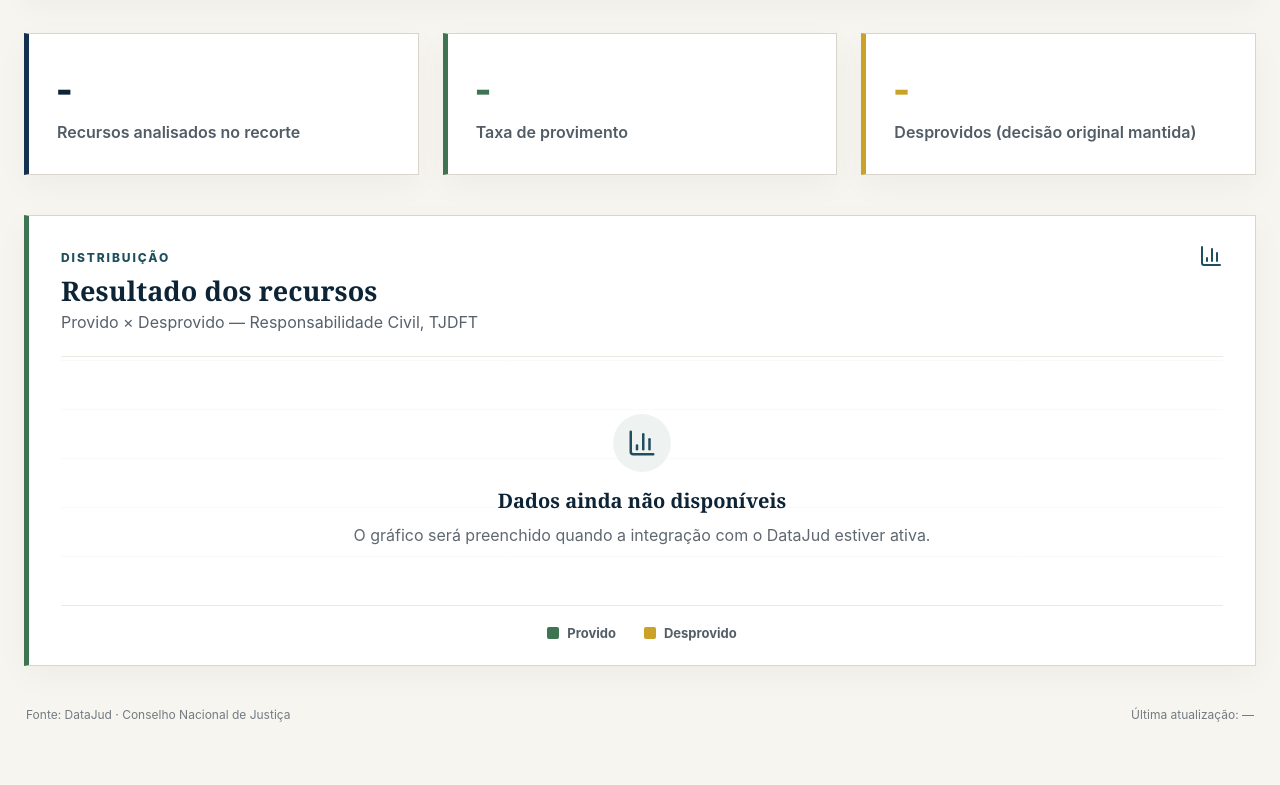
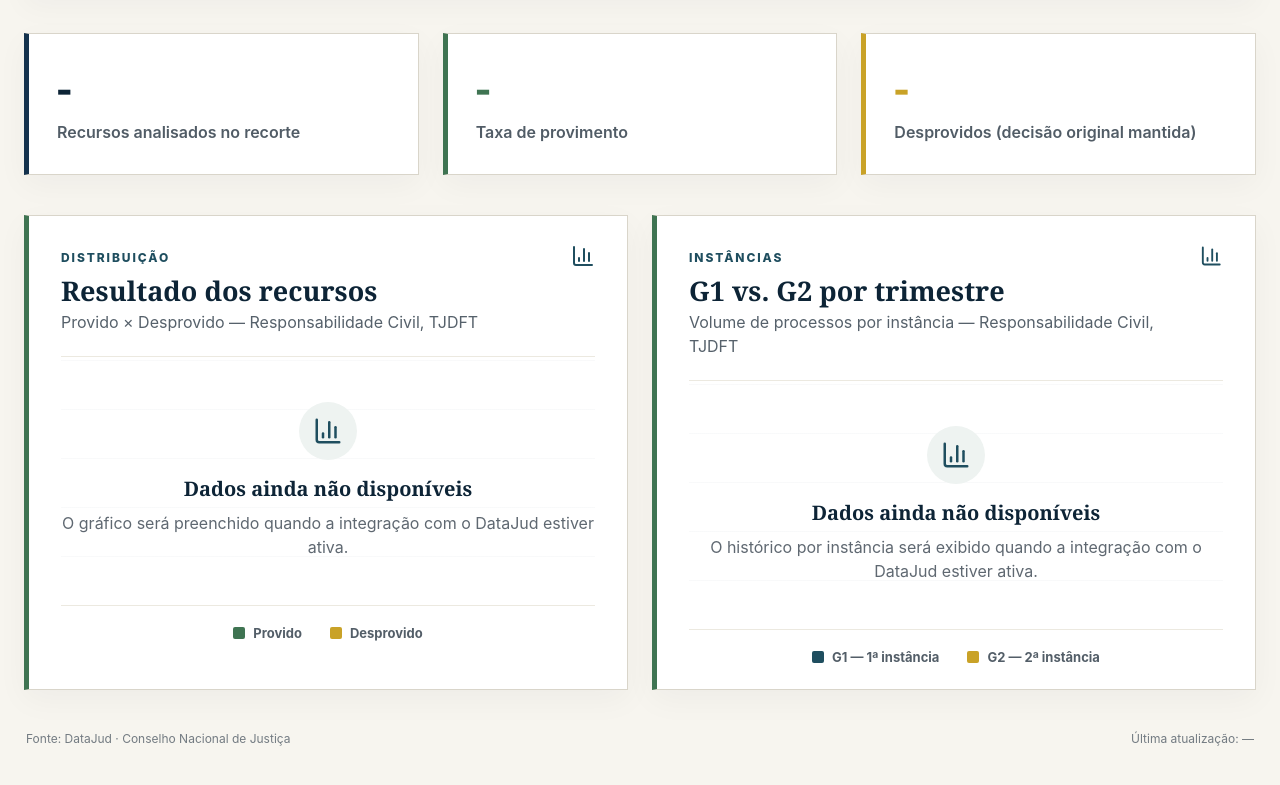
Before and after one commit to DatumLex/datumlex-core, a React (Vite) app in the folder frontend/: page / in a window 1280 px wide. Shown: the part 447-1232 px from the top of the page. Built offline with nearby package versions, Linux system fonts and the light colour scheme.

Commit message:
feat(dashboard): add instance distribution chart
Show the quarterly G1 and G2 chart alongside appeal outcome distribution so instance volume can be compared when DataJud data is available.

```diff
--- a/frontend/src/App.jsx
+++ b/frontend/src/App.jsx
@@ -47,6 +47,33 @@ function IndicatorCard({ label, value, accent, ariaLabel }) {
       <strong>{value}</strong>
       <p>{label}</p>
     </article>
+  )
+}
+
+function EmptyChartCard({ kicker, title, description, emptyMessage, emptyDescription, legend }) {
+  return (
+    <section className="chart-card" aria-labelledby={`${title}-chart-title`}>
+      <div className="chart-heading">
+        <div>
+          <span className="section-kicker">{kicker}</span>
+          <h2 id={`${title}-chart-title`}>{title}</h2>
+          <p>{description}</p>
+        </div>
+        <BarChart3 aria-hidden="true" size={24} />
+      </div>
+
+      <div className="chart-empty" role="status">
+        <div className="empty-chart-icon"><BarChart3 aria-hidden="true" size={30} /></div>
+        <strong>{emptyMessage}</strong>
+        <p>{emptyDescription}</p>
+      </div>
+
+      <div className="legend" aria-label={`Legenda: ${title}`}>
+        {legend.map((item) => (
+          <span key={item.label}><i className={item.color} /> {item.label}</span>
+        ))}
+      </div>
+    </section>
   )
 }
 
@@ -123,26 +150,30 @@ function App() {
           {indicators.map((indicator) => <IndicatorCard key={indicator.label} {...indicator} />)}
         </section>
 
-        <section className="chart-card" aria-labelledby="chart-title">
-          <div className="chart-heading">
-            <div>
-              <span className="section-kicker">Distribuição</span>
-              <h2 id="chart-title">Resultado dos recursos</h2>
-              <p>Provido × Desprovido — Responsabilidade Civil, TJDFT</p>
-            </div>
-            <BarChart3 aria-hidden="true" size={24} />
-          </div>
+        <section className="chart-grid" aria-label="Gráficos do recorte selecionado">
+          <EmptyChartCard
+            kicker="Distribuição"
+            title="Resultado dos recursos"
+            description="Provido × Desprovido — Responsabilidade Civil, TJDFT"
+            emptyMessage="Dados ainda não disponíveis"
+            emptyDescription="O gráfico será preenchido quando a integração com o DataJud estiver ativa."
+            legend={[
+              { label: 'Provido', color: 'legend-provido' },
+              { label: 'Desprovido', color: 'legend-desprovido' },
+            ]}
+          />
 
-          <div className="chart-empty" role="status">
-            <div className="empty-chart-icon"><BarChart3 aria-hidden="true" size={30} /></div>
-            <strong>Dados ainda não disponíveis</strong>
-            <p>O gráfico será preenchido quando a integração com o DataJud estiver ativa.</p>
-          </div>
-
-          <div className="legend" aria-label="Legenda do gráfico">
-            <span><i className="legend-provido" /> Provido</span>
-            <span><i className="legend-desprovido" /> Desprovido</span>
-          </div>
+          <EmptyChartCard
+            kicker="Instâncias"
+            title="G1 vs. G2 por trimestre"
+            description="Volume de processos por instância — Responsabilidade Civil, TJDFT"
+            emptyMessage="Dados ainda não disponíveis"
+            emptyDescription="O histórico por instância será exibido quando a integração com o DataJud estiver ativa."
+            legend={[
+              { label: 'G1 — 1ª instância', color: 'legend-g1' },
+              { label: 'G2 — 2ª instância', color: 'legend-g2' },
+            ]}
+          />
         </section>
 
         <footer className="dashboard-footer">
--- a/frontend/src/index.css
+++ b/frontend/src/index.css
@@ -84,7 +84,8 @@ button:focus-visible, a:focus-visible {
 .indicator-card--green { border-left-color: var(--green); }.indicator-card--green strong { color: var(--green); }
 .indicator-card--gold { border-left-color: var(--gold); }.indicator-card--gold strong { color: var(--gold); }
 
-.chart-card { margin-top: 40px; padding: 28px 32px 22px; background: white; border: 1px solid var(--border); border-left: 5px solid var(--green); box-shadow: 0 10px 30px rgba(13,36,54,.04); }
+.chart-grid { margin-top: 40px; display: grid; grid-template-columns: repeat(2, minmax(0, 1fr)); gap: 24px; }
+.chart-card { min-width: 0; padding: 28px 32px 22px; background: white; border: 1px solid var(--border); border-left: 5px solid var(--green); box-shadow: 0 10px 30px rgba(13,36,54,.04); }
 .chart-heading { display: flex; align-items: flex-start; justify-content: space-between; gap: 24px; color: var(--teal); }
 .chart-heading h2 { margin: 7px 0 2px; color: var(--deep-navy); font: 700 27px/1.2 Georgia, "Times New Roman", serif; }
 .chart-heading p { margin: 0; color: #56616b; }
@@ -96,6 +97,7 @@ button:focus-visible, a:focus-visible {
 .legend span { display: flex; align-items: center; gap: 8px; }
 .legend i { width: 12px; height: 12px; display: inline-block; border-radius: 2px; }
 .legend-provido { background: var(--green); }.legend-desprovido { background: var(--gold); }
+.legend-g1 { background: var(--teal); }.legend-g2 { background: var(--gold); }
 
 .dashboard-footer { margin-top: 24px; padding: 16px 2px; display: flex; justify-content: space-between; gap: 20px; color: #737b82; font-size: 12px; }
 .dashboard-footer p { margin: 0; }
@@ -104,6 +106,7 @@ button:focus-visible, a:focus-visible {
   .filter-panel { grid-template-columns: 1fr; }
   .filter-grid { grid-template-columns: repeat(2, 1fr); }
   .apply-button { width: 100%; }
+  .chart-grid { grid-template-columns: 1fr; }
 }
 
 @media (max-width: 760px) {
```
